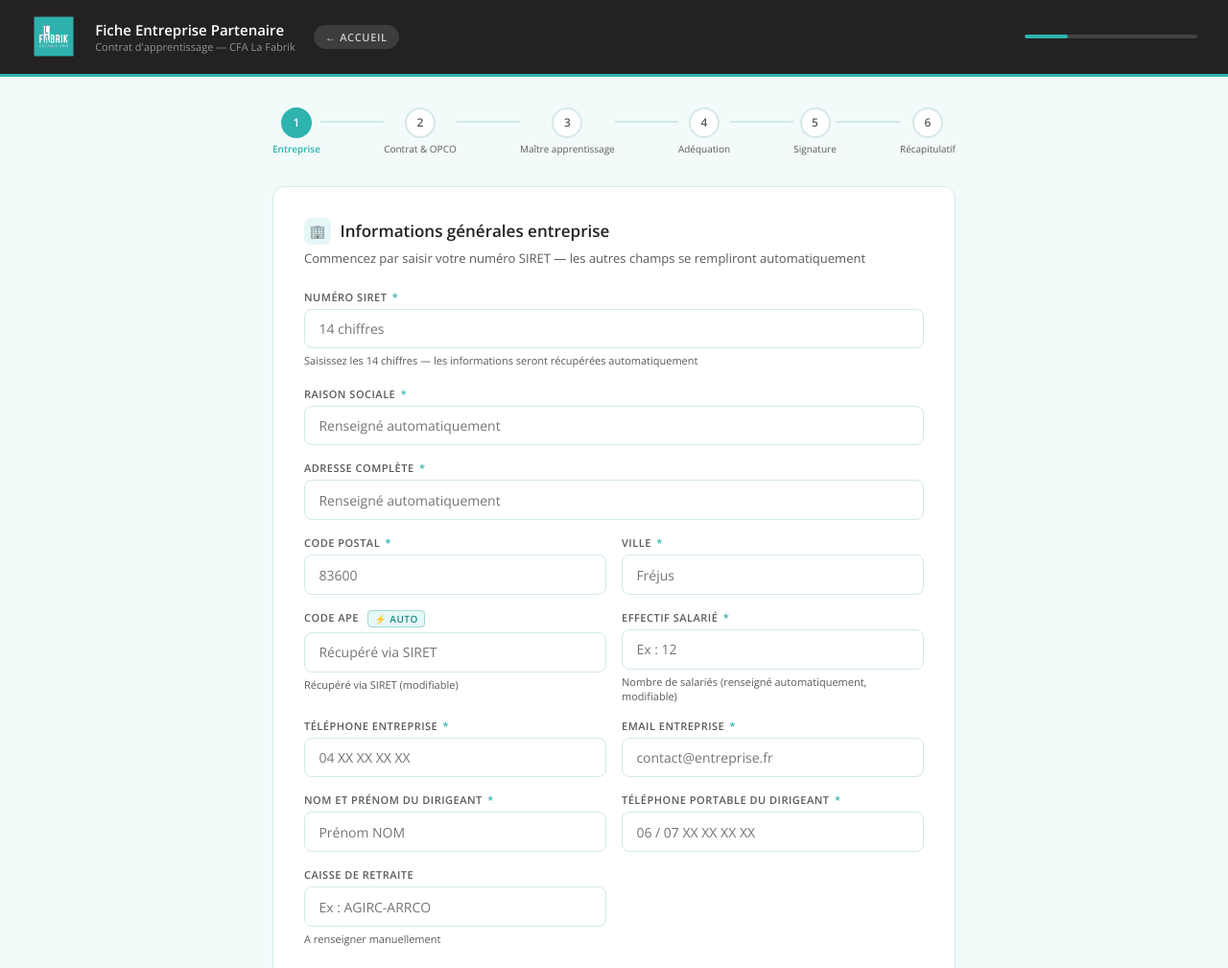
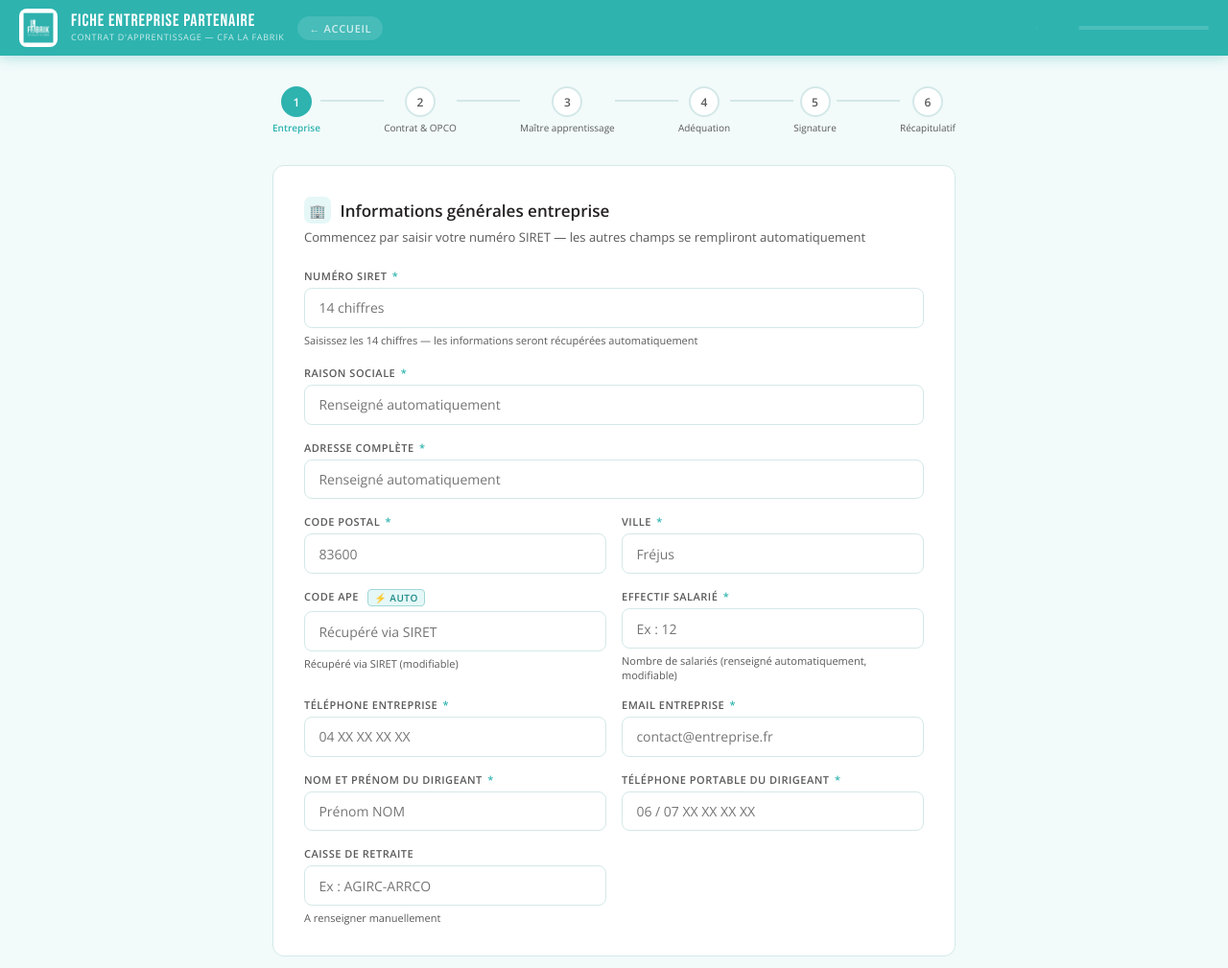
Before and after one commit to LaFabrik83/Application, a plain HTML site: page fiche-entreprise/index.html in a window 1280 px wide. Shown: the top 1009 px of the page at 96% size. Drawn offline with nearby package versions, Linux system fonts and the light colour scheme.

Commit message:
fix: harmonisation du header fiche-entreprise avec les autres outils
Fond teal, hauteur fixe 58px, logo dans carré blanc, titre Bebas Neue —
aligné sur le header du test d'entrée et du prévisionnel.

```diff
--- a/fiche-entreprise/index.html
+++ b/fiche-entreprise/index.html
@@ -12,10 +12,10 @@
 <link rel="stylesheet" href="../shared.css">
 <style>
 body{font-family:'Open Sans',sans-serif;background:var(--surface2);color:var(--text);min-height:100vh;}
-.app-header{background:var(--primary);padding:0.9rem 2rem;display:flex;align-items:center;gap:1.2rem;position:sticky;top:0;z-index:100;border-bottom:3px solid var(--teal);}
-.header-logo img{height:48px;width:48px;border-radius:8px;object-fit:cover;display:block;}
-.header-text h1{color:white;font-size:15px;font-weight:600;}
-.header-text p{color:rgba(255,255,255,0.5);font-size:11px;}
+.app-header{background:var(--teal);padding:0 20px;height:58px;display:flex;align-items:center;gap:14px;position:sticky;top:0;z-index:100;box-shadow:0 3px 12px rgba(46,179,175,.3);}
+.header-logo{width:40px;height:40px;border-radius:8px;overflow:hidden;background:white;display:flex;align-items:center;justify-content:center;flex-shrink:0;padding:2px;}.header-logo img{width:100%;height:100%;object-fit:contain;display:block;}
+.header-text h1{color:white;font-size:18px;font-weight:400;line-height:1;font-family:'Bebas Neue','Arial Black',sans-serif;letter-spacing:.05em;}
+.header-text p{color:rgba(255,255,255,.75);font-size:9px;letter-spacing:.08em;text-transform:uppercase;margin-top:1px;}
 .progress-bar-wrap{background:rgba(255,255,255,0.15);height:4px;margin-left:auto;width:180px;border-radius:2px;overflow:hidden;}
 .progress-bar-fill{height:100%;background:var(--teal);border-radius:2px;transition:width 0.4s ease;}
 .container{max-width:760px;margin:0 auto;padding:2rem 1.5rem 4rem;}
```
